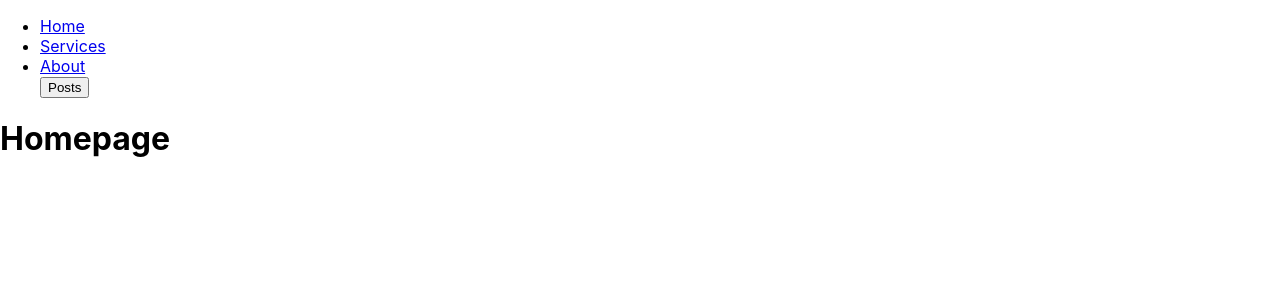
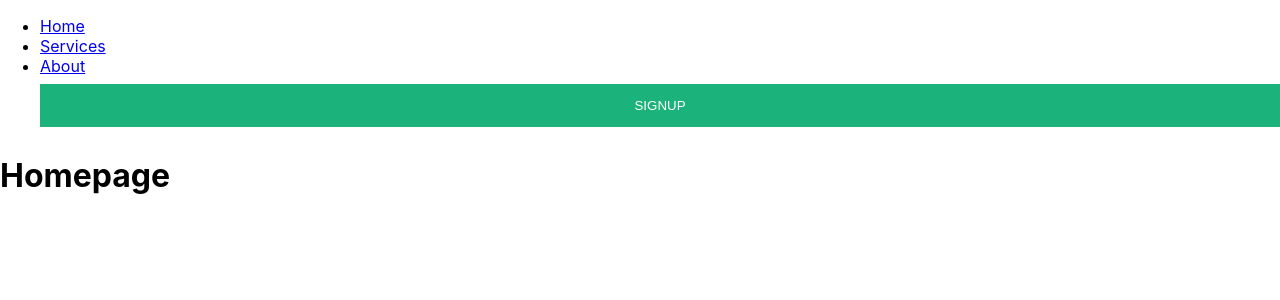
Before and after one commit to Teenskey-Knows/Phase-4-salon-frontend, a React (Create React App) app: page / in a window 1280 px wide. Shown: the top 300 px of the page. Built offline with nearby package versions, Linux system fonts and the light colour scheme.

Commit message:
modified Signup.css

```diff
--- a/src/Pages/Signup/Signup.css
+++ b/src/Pages/Signup/Signup.css
@@ -0,0 +1,68 @@
+* {box-sizing: border-box}
+
+/* Full-width input fields */
+  input[type=text], input[type=password] {
+  width: 100%;
+  padding: 15px;
+  margin: 5px 0 22px 0;
+  display: inline-block;
+  border: none;
+  background: #f1f1f1;
+}
+
+input[type=text]:focus, input[type=password]:focus {
+  background-color: #ddd;
+  outline: none;
+}
+
+hr {
+  border: 1px solid #f1f1f1;
+  margin-bottom: 25px;
+}
+
+/* Set a style for all buttons */
+button {
+  background-color: #04AA6D;
+  color: white;
+  padding: 14px 20px;
+  margin: 8px 0;
+  border: none;
+  cursor: pointer;
+  width: 100%;
+  opacity: 0.9;
+}
+
+button:hover {
+  opacity:1;
+}
+
+/* Extra styles for the cancel button */
+.cancelbtn {
+  padding: 14px 20px;
+  background-color: #f44336;
+}
+
+/* Float cancel and signup buttons and add an equal width */
+.cancelbtn, .signupbtn {
+  float: left;
+  width: 50%;
+}
+
+/* Add padding to container elements */
+.container {
+  padding: 16px;
+}
+
+/* Clear floats */
+.clearfix::after {
+  content: "";
+  clear: both;
+  display: table;
+}
+
+/* Change styles for cancel button and signup button on extra small screens */
+@media screen and (max-width: 300px) {
+  .cancelbtn, .signupbtn {
+    width: 100%;
+  }
+}
--- a/src/components/Navbar/Navbar.js
+++ b/src/components/Navbar/Navbar.js
@@ -20,7 +20,7 @@ function Navbar() {
                   to="/signup"
                   exact="true"
                 >
-                    <button className="btn">Posts</button>
+                    <button className="btn">SIGNUP</button>
                 </NavLink>
 
 
```
